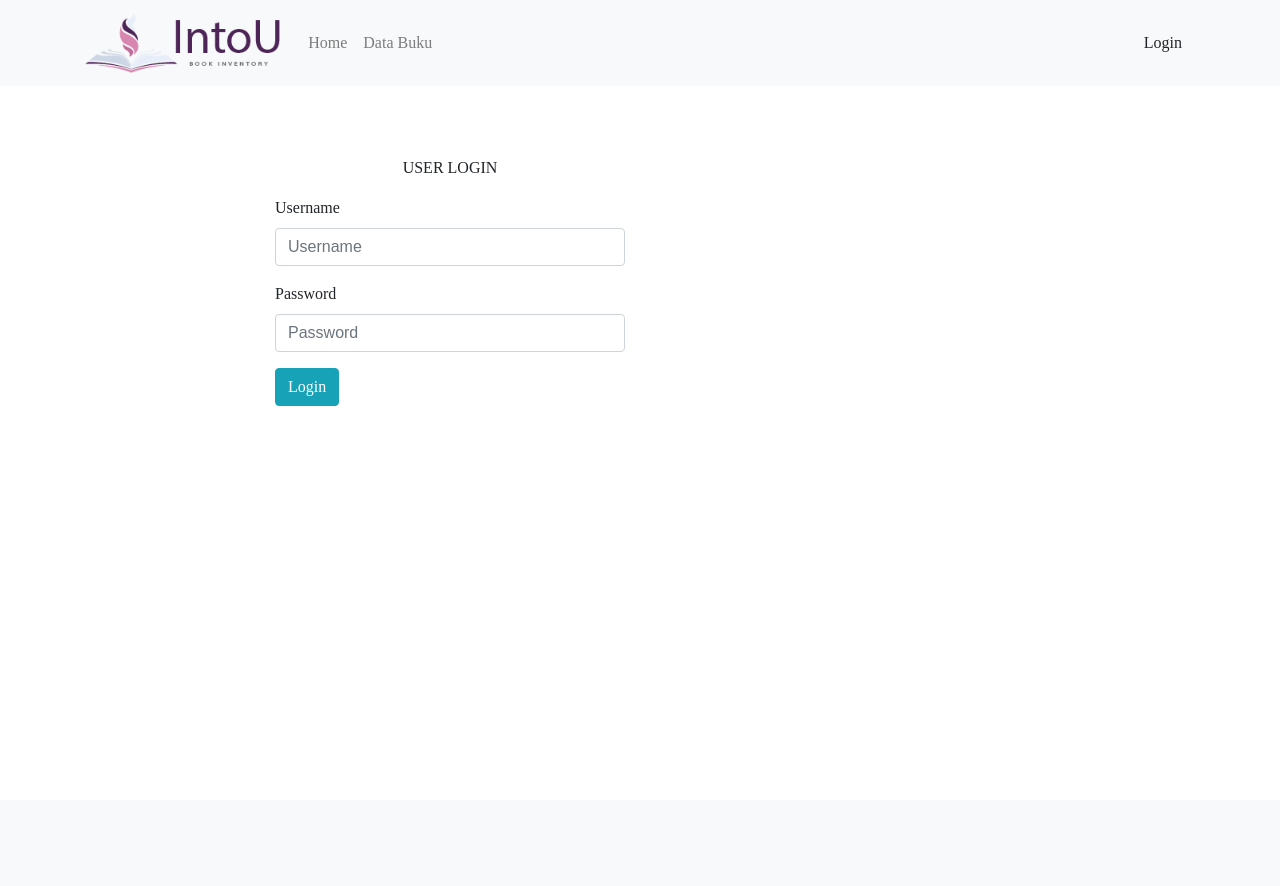
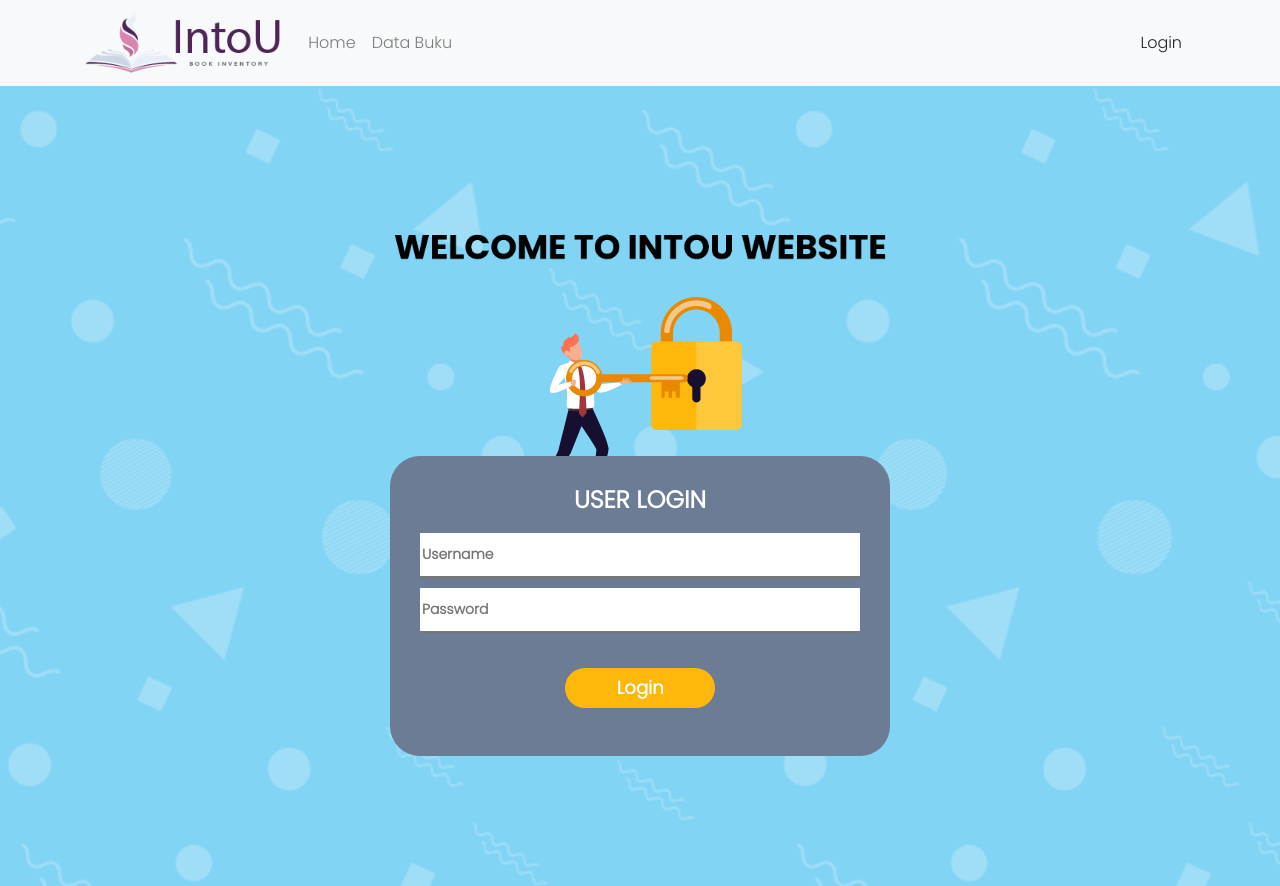
Before and after one commit to andrearahmadanisya/Intou, a CodeIgniter app: page /intou/index.php/homecontroller/login in a window 1280 px wide. Before the commit the page ends 406 px from the top, so only its background shows below. Run offline with CodeIgniter, Linux system fonts and the light colour scheme; some libraries are stand-ins or nearby versions.

Commit message:
Update Login.php

```diff
--- a/application/views/Login.php
+++ b/application/views/Login.php
@@ -1,39 +1,25 @@
+<!DOCTYPE html>
 <html>
+<head>
+	<link rel="preconnect" href="https://fonts.gstatic.com">
+	<link href="https://fonts.googleapis.com/css2?family=Poppins:wght@300&display=swap" rel="stylesheet">
+	<link href="assets/css/login.css" rel="stylesheet">
+	<title>Login | INTOU</title>
+</head>
+<body>
+	<div class="pertama" style="background-image: url('assets/images/bg2.png');">
+    <div class="gambar1">
+			<img src="assets/images/login1.png">
+    </div>
 
-<head>
-	<link href="//maxcdn.bootstrapcdn.com/bootstrap/4.1.1/css/bootstrap.min.css" rel="stylesheet" id="bootstrap-css">
-	<script src="//maxcdn.bootstrapcdn.com/bootstrap/4.1.1/js/bootstrap.min.js"></script>
-	<script src="//cdnjs.cloudflare.com/ajax/libs/jquery/3.2.1/jquery.min.js"></script>
-	<link rel="stylesheet" href="<?php base_url(); ?>assets/css/login.css" type="text/css" />
-	<!------ Include the above in your HEAD tag ---------->
-</head>
-
-<body class="login">
-	<div class="container">
-		<div class="row">
-			<div class="col-md-2"></div>
-			<div class="col-md-8">
-				<div class="row" style="margin-top:70px">
-					<div class="col-md-6">
-						<ul class="text-center"><a>USER LOGIN</a></ul>
-						<form action="<?= site_url('LoginController') ?>" method="post" accept-charset="utf-8">
-							<div class="form-group">
-								<label class="label control-label">Username</label>
-								<input type="username" class="form-control" name="username" placeholder="Username">
-							</div>
-
-							<div class="form-group">
-								<label class="label control-label">Password</label>
-								<input type="password" class="form-control" name="password" placeholder="Password">
-							</div>
-
-							<button type="submit" class="btn btn-info">Login</button>
-						</form>
-					</div>
-				</div>
-			</div>
+		<div class= "loginbox">
+			<h1>USER LOGIN</h1>
+				<form action="" method="post" class="login__form">
+				<input type="text" name="username" placeholder="Username">
+				<input type="password" name="password" placeholder="Password">
+				<input type="submit" name="login" value="Login">
+			</form>
 		</div>
 	</div>
 </body>
-
 </html>
```
